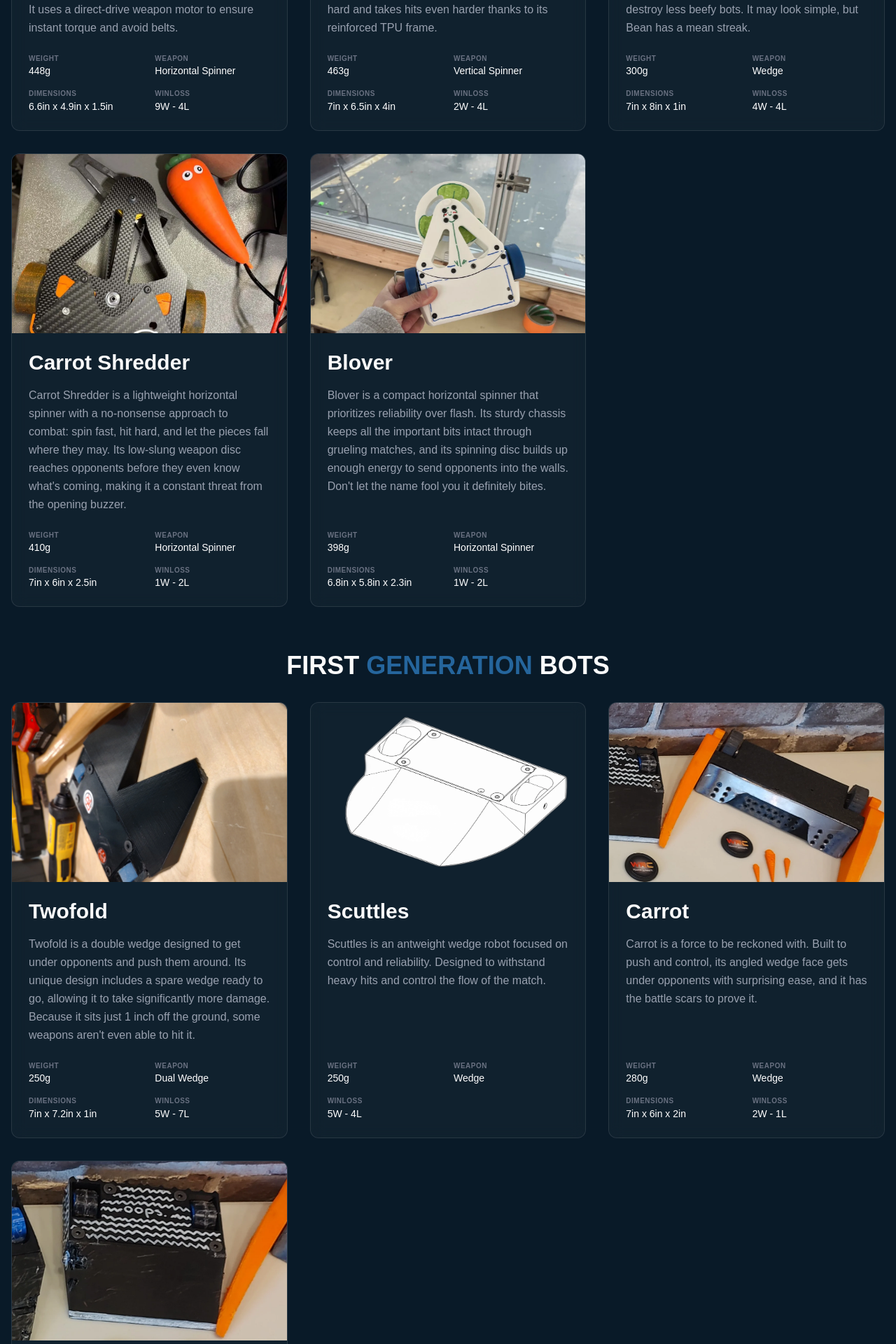
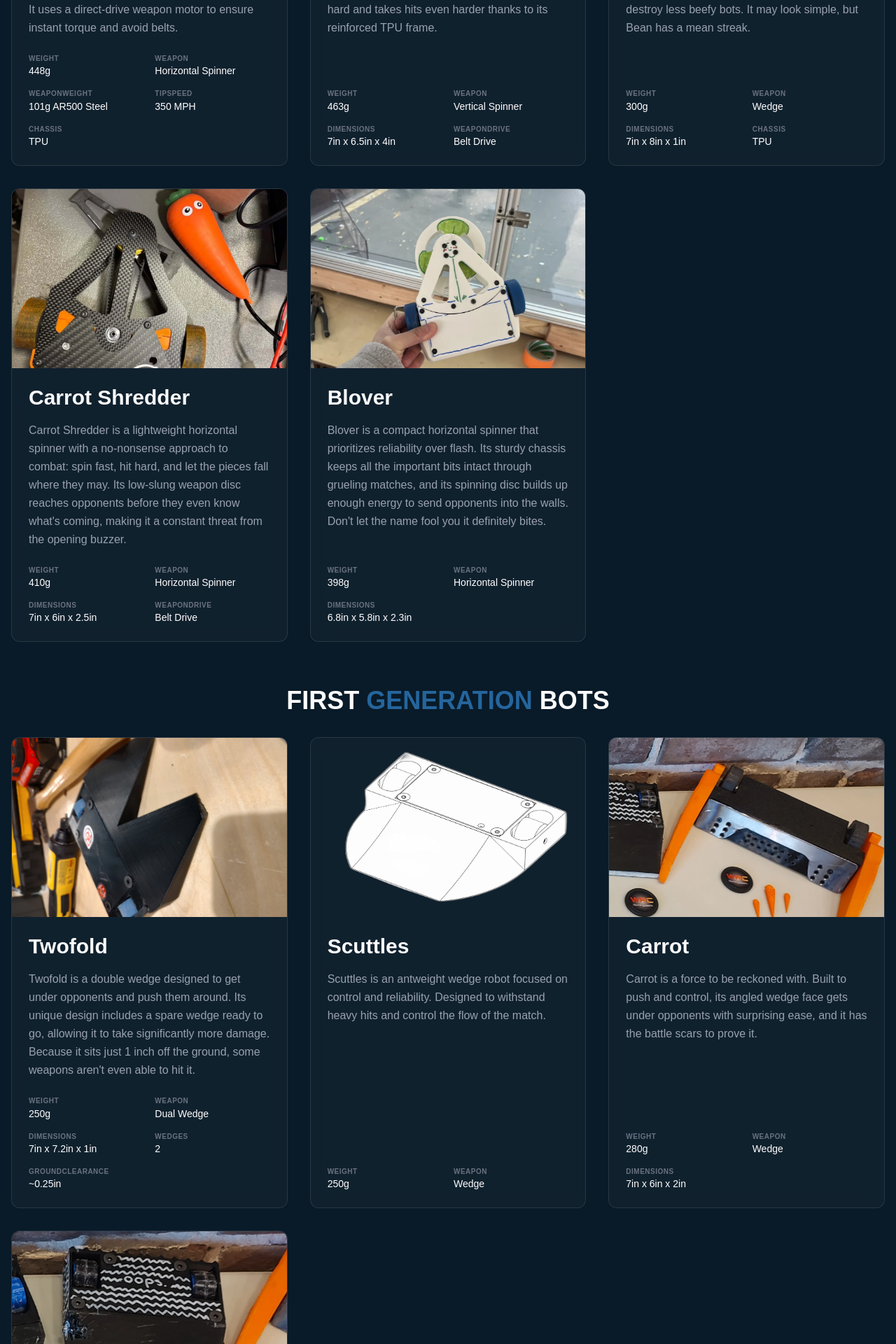
Before and after one commit to aidankeighron/bad-conflict-website, a Next.js app: page /robots in a window 1280 px wide. Shown: the part 660-2580 px from the top of the page at 70% size. Built offline with nearby package versions, Linux system fonts and the light colour scheme.

Commit message:
Update page.tsx

```diff
--- a/src/app/robots/page.tsx
+++ b/src/app/robots/page.tsx
@@ -16,8 +16,9 @@ const robots: Robot[] = [
     stats: {
       weight: "448g",
       weapon: "Horizontal Spinner",
-      dimensions: "6.6in x 4.9in x 1.5in",
-      winLoss: "9W - 4L"
+      weaponWeight: "101g AR500 Steel",
+      tipSpeed: "350 MPH",
+      chassis: "TPU"
     }
   },
   {
@@ -28,7 +29,7 @@ const robots: Robot[] = [
       weight: "463g",
       weapon: "Vertical Spinner",
       dimensions: "7in x 6.5in x 4in",
-      winLoss: "2W - 4L"
+      weaponDrive: "Belt Drive",
     }
   },
   {
@@ -39,7 +40,7 @@ const robots: Robot[] = [
       weight: "300g",
       weapon: "Wedge",
       dimensions: "7in x 8in x 1in",
-      winLoss: "4W - 4L"
+      chassis: "TPU"
     }
   },
   {
@@ -50,7 +51,7 @@ const robots: Robot[] = [
       weight: "410g",
       weapon: "Horizontal Spinner",
       dimensions: "7in x 6in x 2.5in",
-      winLoss: "1W - 2L"
+      weaponDrive: "Belt Drive"
     }
   },
     {
@@ -61,7 +62,6 @@ const robots: Robot[] = [
       weight: "398g",
       weapon: "Horizontal Spinner",
       dimensions: "6.8in x 5.8in x 2.3in",
-      winLoss: "1W - 2L"
     }
   },
   {
@@ -73,7 +73,8 @@ const robots: Robot[] = [
       weight: "250g",
       weapon: "Dual Wedge",
       dimensions: "7in x 7.2in x 1in",
-      winLoss: "5W - 7L"
+      wedges: "2",
+      groundClearance: "~0.25in"
     }
   },
   {
@@ -84,7 +85,6 @@ const robots: Robot[] = [
     stats: {
       weight: "250g",
       weapon: "Wedge",
-      winLoss: "5W - 4L"
     }
   },
   {
@@ -96,7 +96,6 @@ const robots: Robot[] = [
       weight: "280g",
       weapon: "Wedge",
       dimensions: "7in x 6in x 2in",
-      winLoss: "2W - 1L"
     }
   },
   {
@@ -108,7 +107,6 @@ const robots: Robot[] = [
       weight: "230g",
       weapon: "Wedge",
       dimensions: "6.5in x 5.5in x 1.8in",
-      winLoss: "2W - 1L"
     }
   },
 ];
```
